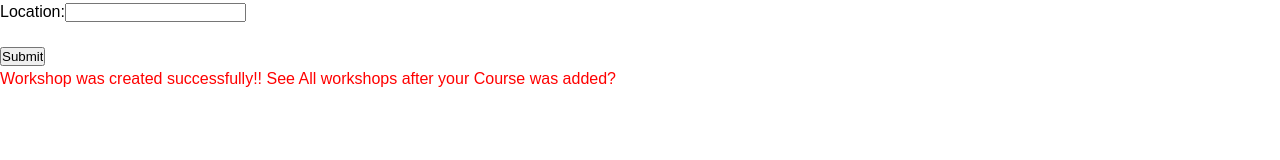
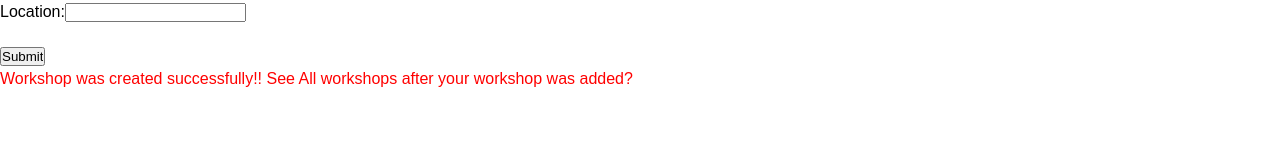
Before and after one commit to SE-GUC/Serendipity, a React (Create React App) app in the folder client/: page /workshop/createworkshop in a window 1280 px wide. Both pictures are taken after typing "Sample", "Sample", "5", "Sample", "5", "Sample" into the empty fields and a click on the input "Submit". Shown: the part 400-560 px from the top of the page. Built offline with nearby package versions, Linux system fonts and the light colour scheme; no server answers.

Commit message:
updated acording to the requested changes

```diff
--- a/client/src/components/createWorkshop.js
+++ b/client/src/components/createWorkshop.js
@@ -18,14 +18,14 @@ class createWorkshop extends Component {
     }
     addworkshop = ( schema) => {
       axios.post(`http://localhost:5000/api/workshops/`, schema)
-          .then(this.setState({ seeUpd: <Link to={`/workshop`} style={styles.linking}> Workshop was created successfully!! See All workshops after your Course was added? </Link> }))
+          .then(this.setState({ seeUpd: <Link to={`/workshop`} style={styles.linking}> Workshop was created successfully!! See All workshops after your workshop was added? </Link> }))
           .catch(e => { alert(e); console.log(e) })
   }
      onSubmit=(e)=>{
       e.preventDefault();
       if(!this.state.title||!this.state.eduOrganisation||!this.state.educator||!this.state.price)
           alert('Information not sufficent!')
-     else
+     else{
       var schema = {};
       if (this.state.title) schema["title"] = this.state.title
       if (this.state.duration) schema["duration"] = this.state.duration
@@ -35,7 +35,8 @@ class createWorkshop extends Component {
       if (this.state.location) schema["location"] = this.state.location
       if (this.state.eduOrganisation) schema["eduOrganisation"] = this.state.eduOrganisation
       this.addworkshop(schema);
-      }
+     }
+    }
 
    onChange=(e)=>this.setState({[e.target.name]:e.target.value});
   render() {
```
